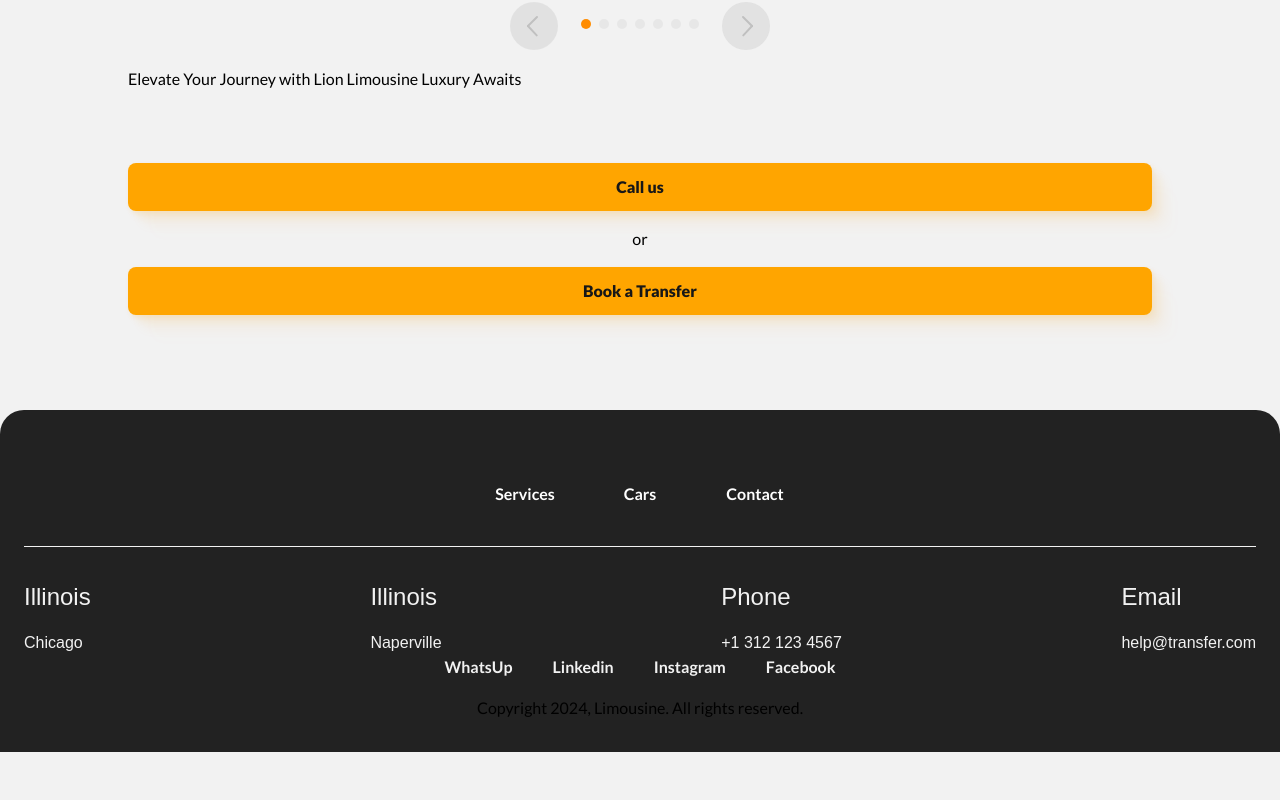
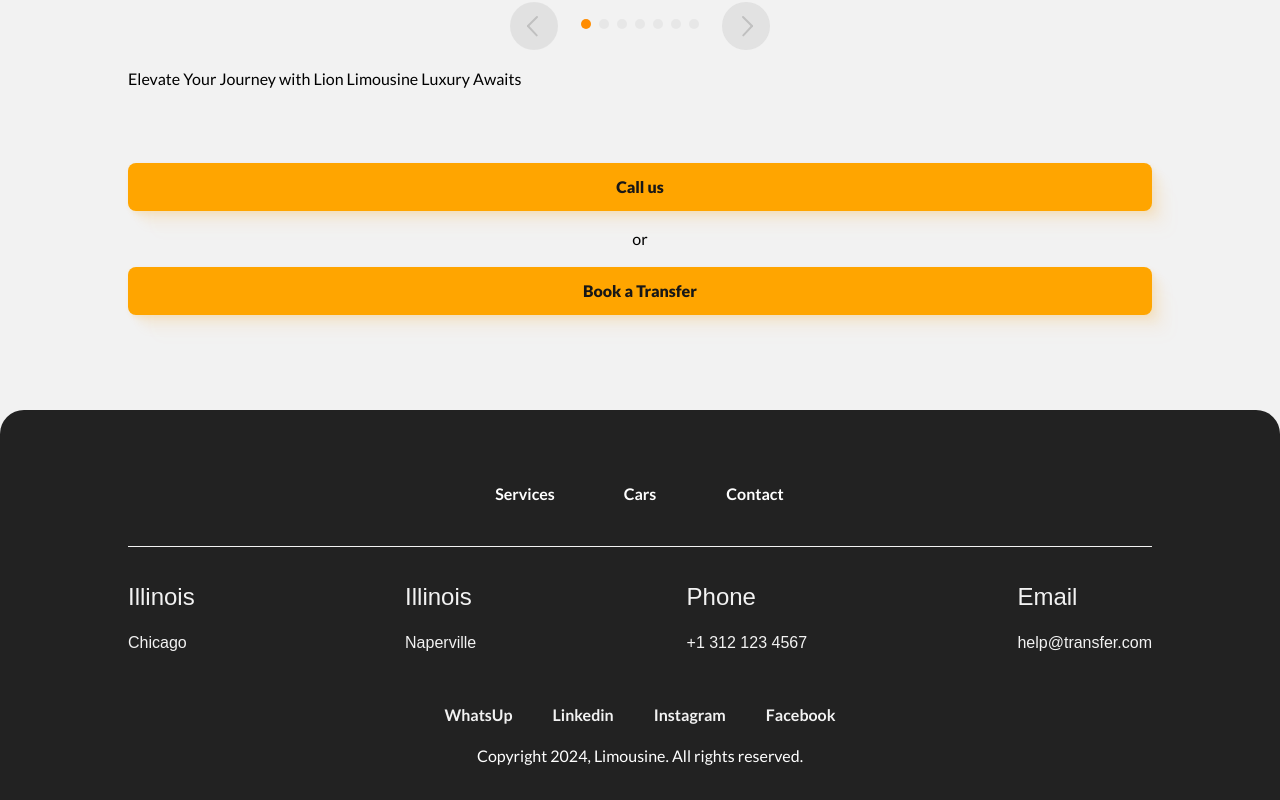
Before and after one commit to AleksandrKorzun/limo, a Next.js app: page / in a window 1280 px wide. Shown: the part 7237-8037 px from the top of the page. Before the commit the page ends 7989 px from the top, so only its background shows below. Built offline with nearby package versions, Linux system fonts and the light colour scheme.

Commit message:
fix: footer

```diff
--- a/src/components/footer/index.jsx
+++ b/src/components/footer/index.jsx
@@ -3,10 +3,12 @@ import { CONTACT, NAV, SOCIAL } from "@/data/constant";
 import React from "react";
 import { Link } from "react-scroll";
 import Text from "../ui/text";
+import Container from "../container";
 
 const Footer = () => {
   return (
     <div className="w-full bg-footer px-[24px] pt-[64px] pb-[32px] rounded-tr-[24px] rounded-tl-[24px]">
+      <Container>
         <nav className="mx-auto pb-[32px] border-b-[1px] border-b-solid border-background">
           <ul className="flex justify-center items-center gap-[32px] desc:gap-[48px]">
             {NAV.map((item, index) => (
@@ -27,11 +29,11 @@ const Footer = () => {
             ))}
           </ul>
         </nav>
-      <div className="mobV:grid mobV:grid-cols-2 flex justify-between gap-x-subgrid gap-y-[20px] pt-[32px] desc:mb-[48px]">
+        <div className="mobV:grid mobV:grid-cols-2 flex justify-between gap-x-subgrid gap-y-[20px] pt-[32px] mb-[48px]">
           {CONTACT.map(({ title, value }, i) => (
             <div key={title} className="flex flex-col gap-[16px] w-auto">
               <h2
-              className={`text-background text-[24px] w-fit ${
+                className={`text-background text-[24px] w-fit mobV:w-auto ${
                   i % 2 === 0 ? "mobV:text-start" : "mobV:text-end"
                 }`}
               >
@@ -47,13 +49,13 @@ const Footer = () => {
             </div>
           ))}
         </div>
-      <ul className="flex gap-[40px] mx-auto w-fit mb-[16px]">
+        <ul className="mobV:grid mobV:grid-cols-2 mobV:gap-x-[130px] flex flex-wrap gap-[40px] mx-auto w-fit mb-[16px]">
           {SOCIAL.map(({ title, value }) => (
             <li key={title}>
               <a
                 href={value}
                 target="_blank"
-              className="text-background text-small font-latoBold"
+                className="text-background text-small mobV:text-medium font-latoBold"
               >
                 {title}
               </a>
@@ -62,8 +64,9 @@ const Footer = () => {
         </ul>
         <Text
           text="Copyright 2024, Limousine. All rights reserved."
-        className="text-background text-center text-[14px]"
+          className="text-white text-center text-[14px]"
         />
+      </Container>
     </div>
   );
 };
```
Lines whose indentation alone changed are shown as unchanged.
